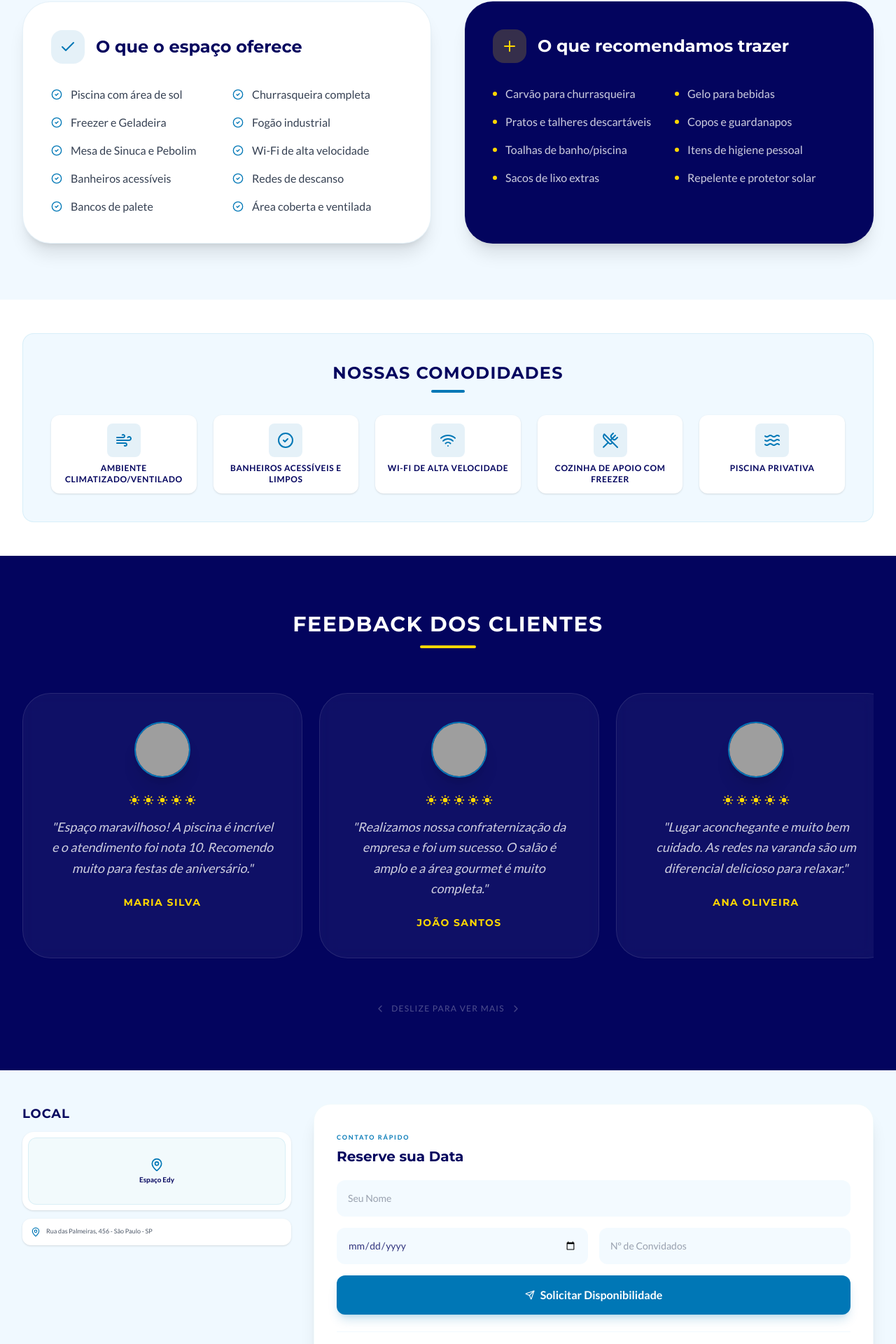
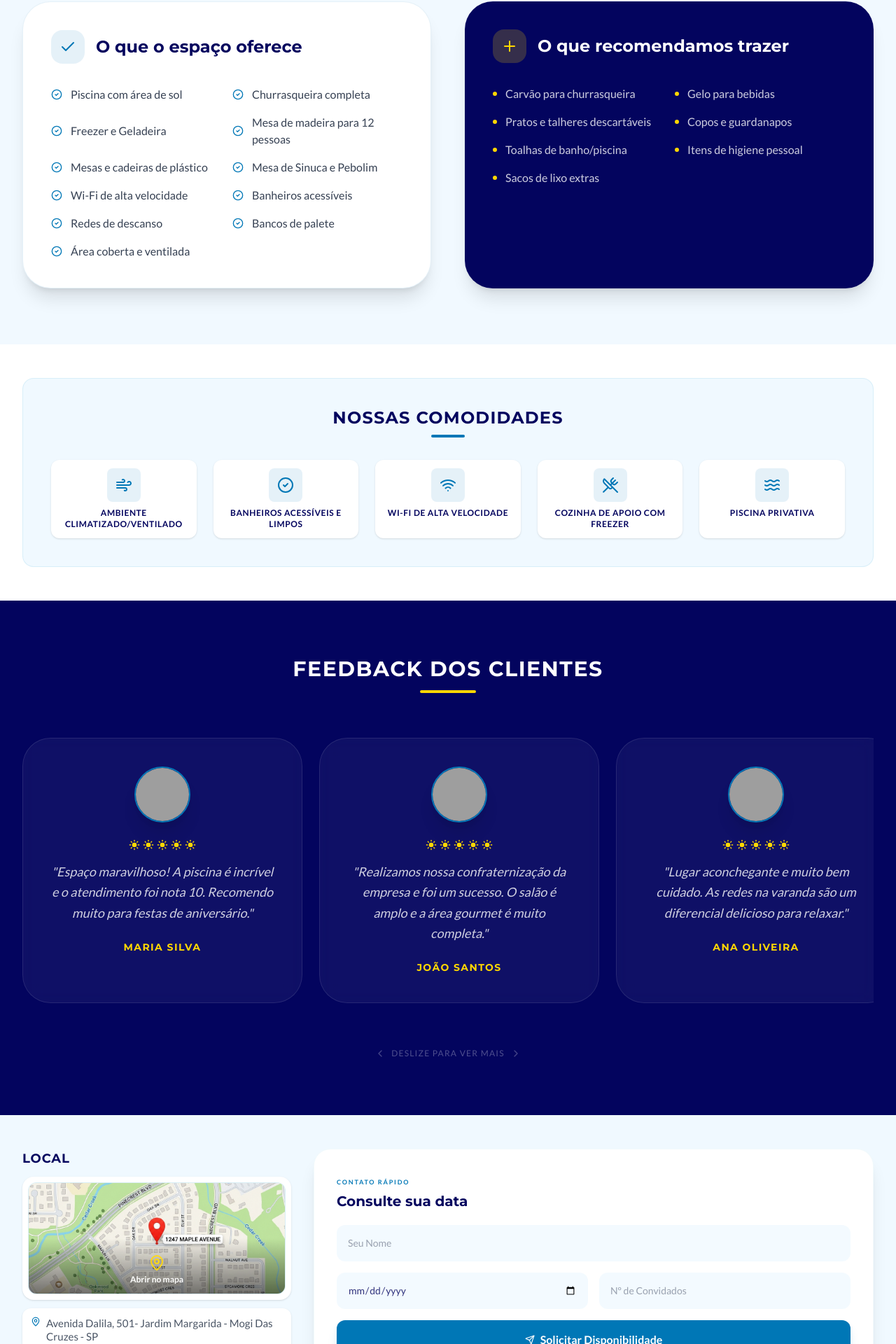
Before and after one commit to felpzssx/espacoedy, a React (Vite) app: page / in a window 1280 px wide. Shown: the part 1764-3684 px from the top of the page at 70% size. Built offline with nearby package versions, Linux system fonts and the light colour scheme; grey boxes are pictures that could not be loaded.

Commit message:
Atualizações no site e mapa

```diff
--- a/src/App.tsx
+++ b/src/App.tsx
@@ -138,7 +138,8 @@ export default function App() {
       'Piscina com área de sol',
       'Churrasqueira completa',
       'Freezer e Geladeira',
-      'Fogão industrial',
+      'Mesa de madeira para 12 pessoas',
+      'Mesas e cadeiras de plástico',
       'Mesa de Sinuca e Pebolim',
       'Wi-Fi de alta velocidade',
       'Banheiros acessíveis',
@@ -153,8 +154,7 @@ export default function App() {
       'Copos e guardanapos',
       'Toalhas de banho/piscina',
       'Itens de higiene pessoal',
-      'Sacos de lixo extras',
-      'Repelente e protetor solar'
+      'Sacos de lixo extras'
     ]
   };
 
@@ -521,25 +521,26 @@ export default function App() {
               {/* Map Column - Smaller and Integrated */}
               <div className="lg:col-span-1 flex flex-col">
                 <h2 className="text-lg font-bold mb-3 text-brand-dark uppercase tracking-wider">Local</h2>
-                <div className="bg-white p-2 rounded-2xl shadow-sm mb-3">
-                  <div className="h-20 md:h-24 rounded-xl overflow-hidden bg-brand-teal/5 relative border border-brand-teal/10">
-                    <div className="absolute inset-0 flex flex-col items-center justify-center text-center p-2">
-                      <MapPin className="w-5 h-5 text-brand-pool mb-1" />
-                      <p className="text-brand-dark font-bold text-[10px]">Espaço Edy</p>
+                <a href="https://maps.app.goo.gl/oJPsKJqj3ZDwjZfM6" target="_blank" rel="noopener noreferrer" className="block bg-white p-2 rounded-2xl shadow-sm mb-3 hover:shadow-md transition-shadow group cursor-pointer" aria-label="Ver no Google Maps">
+                  <div className="h-32 md:h-40 rounded-xl overflow-hidden bg-brand-teal/5 relative border border-brand-teal/10 transition-colors">
+                    <img src="/mapa.png" alt="Mapa de Localização" className="w-full h-full object-cover group-hover:scale-105 transition-transform duration-500" />
+                    <div className="absolute inset-0 bg-gradient-to-t from-black/60 via-transparent to-transparent flex flex-col items-center justify-end text-center p-3 opacity-90 group-hover:opacity-100 transition-opacity">
+                      <MapPin className="w-6 h-6 text-brand-yellow mb-1 drop-shadow-md group-hover:-translate-y-1 transition-transform" />
+                      <p className="text-white font-bold text-xs drop-shadow-md">Abrir no mapa</p>
                     </div>
                   </div>
-                </div>
-                <div className="flex items-start gap-2 text-gray-600 bg-white p-3 rounded-xl shadow-sm">
-                  <MapPin className="text-brand-pool w-3.5 h-3.5 flex-shrink-0" />
-                  <p className="text-[9px] leading-tight">Rua das Palmeiras, 456 - São Paulo - SP</p>
-                </div>
+                </a>
+                <a href="https://maps.app.goo.gl/oJPsKJqj3ZDwjZfM6" target="_blank" rel="noopener noreferrer" className="flex items-start gap-2 text-gray-600 bg-white p-3 rounded-xl shadow-sm hover:shadow-md transition-all group cursor-pointer" aria-label="Abrir endereço no mapa">
+                  <MapPin className="text-brand-pool w-3.5 h-3.5 flex-shrink-0 group-hover:scale-110 transition-transform" />
+                  <p className="text-[15px] leading-tight group-hover:text-brand-pool transition-colors">Avenida Dalila, 501- Jardim Margarida - Mogi Das Cruzes - SP</p>
+                </a>
               </div>
 
               {/* Form Column - Simplified */}
               <div className="lg:col-span-2 bg-white p-5 md:p-8 rounded-3xl shadow-xl border border-brand-teal/5">
                 <div className="mb-5">
                   <span className="text-brand-pool font-bold text-[9px] uppercase tracking-[0.2em]">Contato Rápido</span>
-                  <h2 id="contact-title" className="text-lg md:text-xl font-bold mt-1 text-brand-dark">Reserve sua Data</h2>
+                  <h2 id="contact-title" className="text-lg md:text-xl font-bold mt-1 text-brand-dark">Consulte sua data</h2>
                 </div>
 
                 <form className="space-y-3 md:space-y-4" onSubmit={handleWhatsAppSubmit} aria-labelledby="contact-title">
@@ -591,6 +592,6 @@ export default function App() {
           </div>
         </div>
       </footer>
-    </div>
+    </div >
   );
 }
```
Also changed, not shown: public/mapa.png (added).
